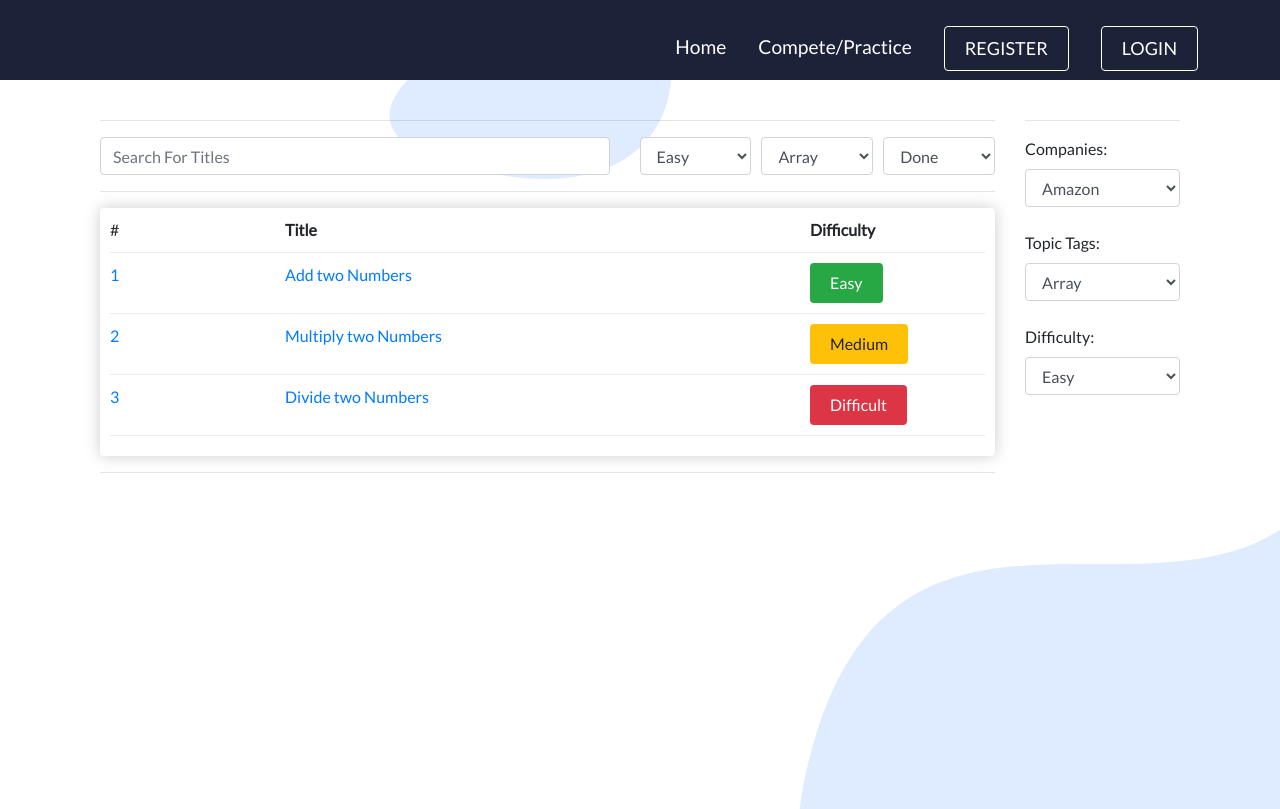
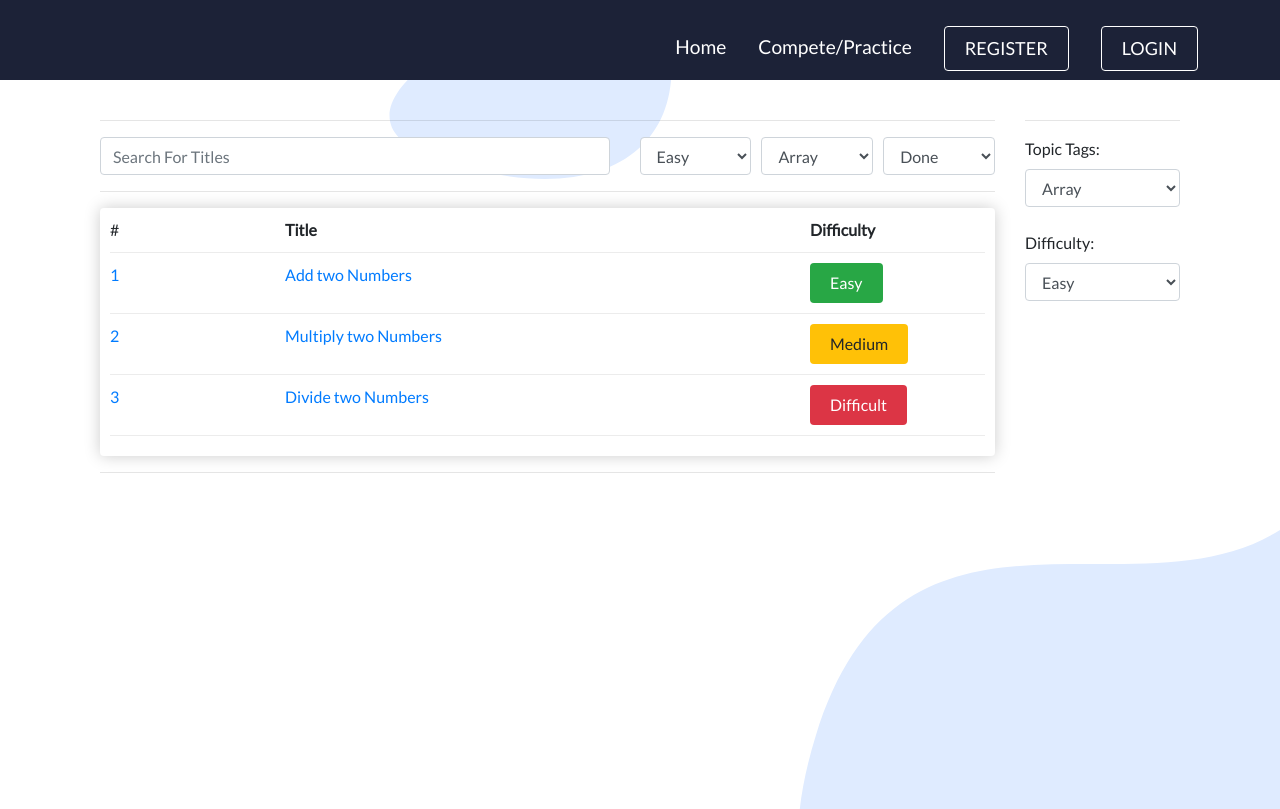
Before and after one commit to akashgp09/coding-platform, a React (Create React App) app in the folder intro/: page /compete in a window 1280 px wide. Built offline with nearby package versions, Linux system fonts and the light colour scheme.

Commit message:
Removed Companies

```diff
--- a/intro/src/components/MainPage.js
+++ b/intro/src/components/MainPage.js
@@ -78,12 +78,6 @@ const MainPage = () => {
                     <div className="col-lg-2">
                         <hr />
                         <form>
-                            <label for="companies">Companies:</label>
-                            <select value="Done" id="companies" className="form-control form-inline">
-                                <option value="Amazon">Amazon</option>
-                                <option value="Facebook">Facebook</option>
-                            </select>
-                            <br />
                             <label for="tags">Topic Tags:</label>
                             <select value="Array" id="tags" className="form-control form-inline">
                                 <option value="Array">Array</option>
```
